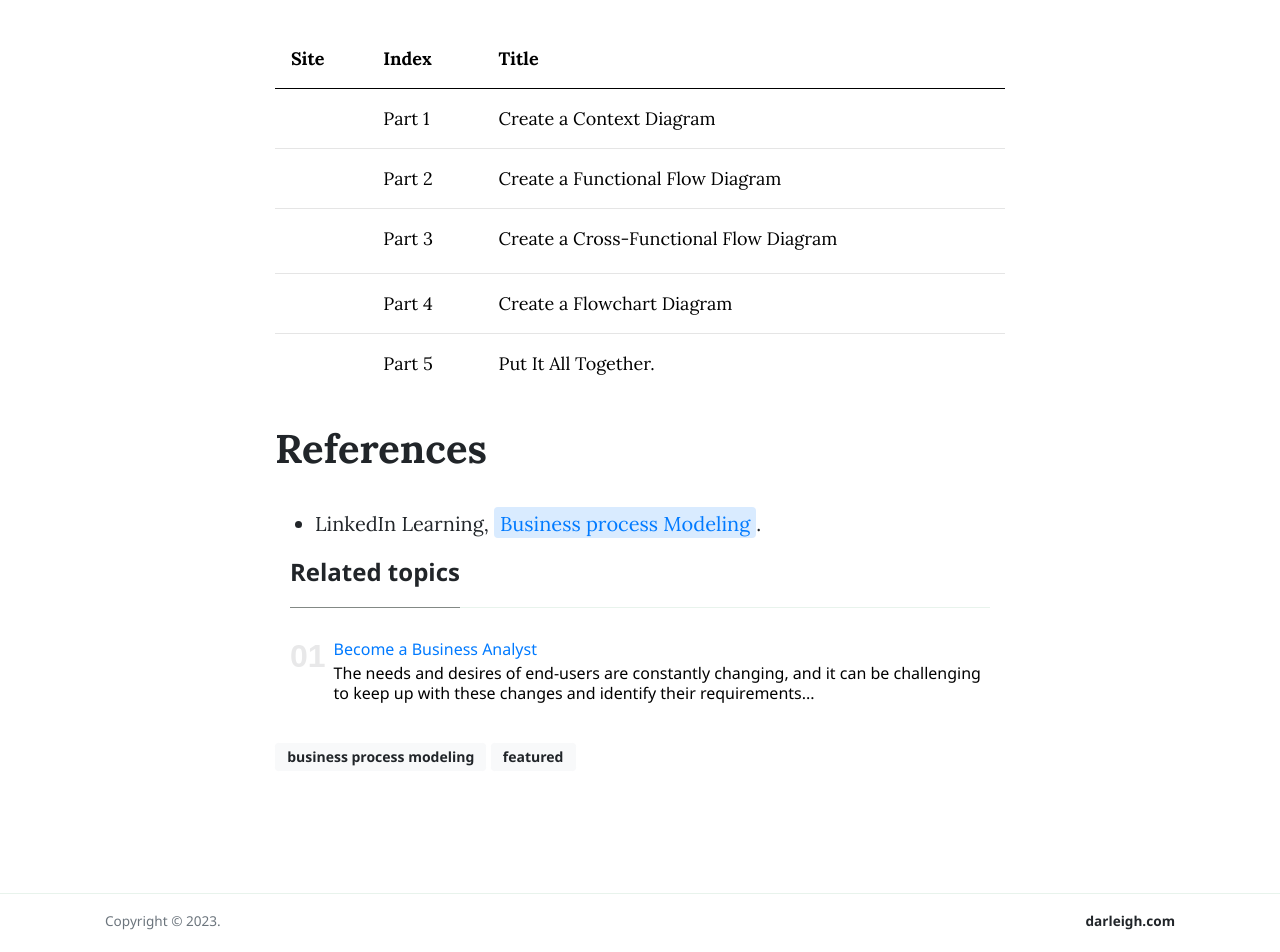
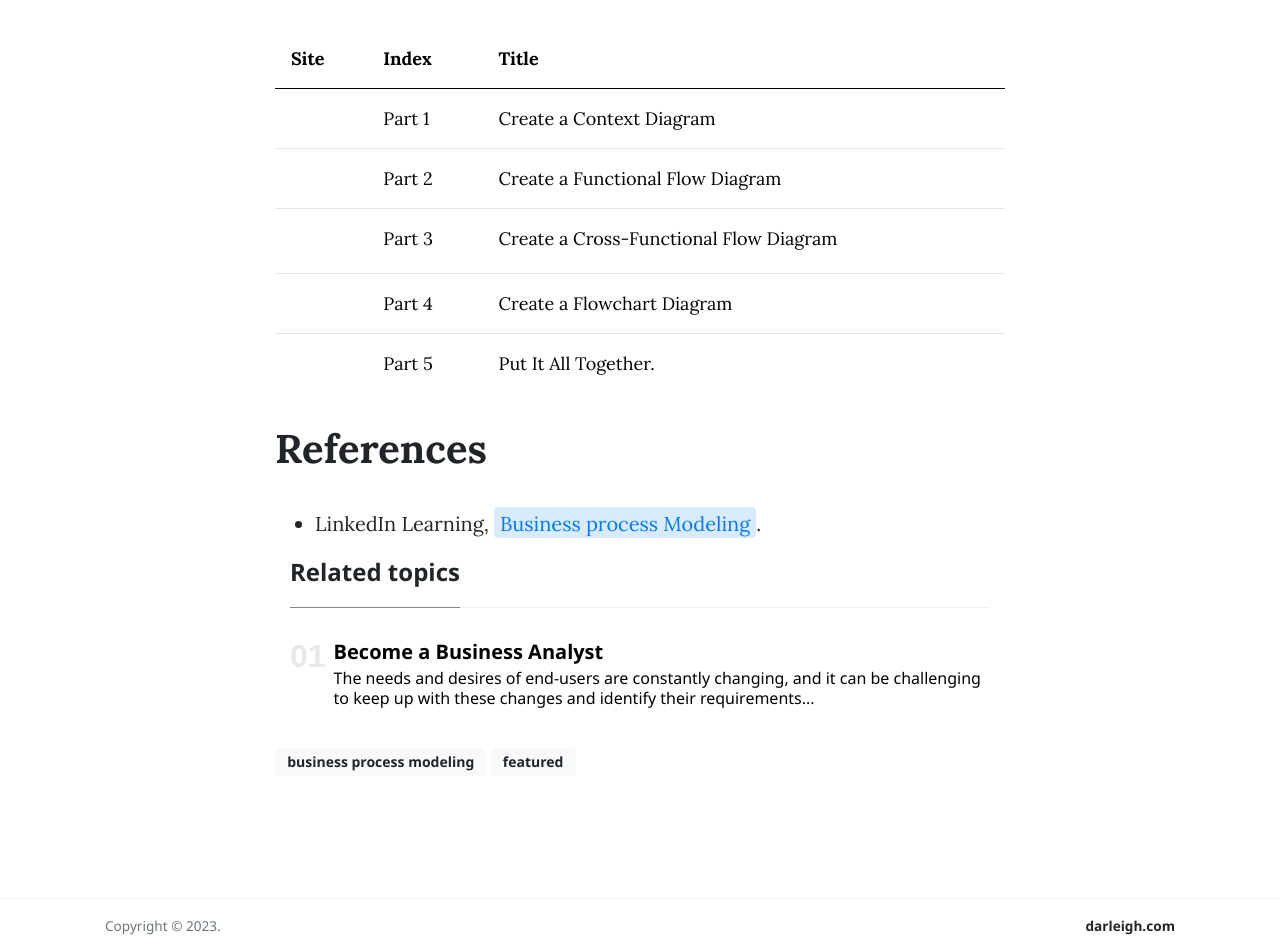
Before and after one commit to darleigh/blog, a Jekyll site: the page built from _posts/2023-03-13-Business-Process-Modeling.md, in a window 1280 px wide and 1400 px high, scrolled down 145 px. Shown: the part 448-1400 px from the top of the window. Built offline with Jekyll 4.4.1, drawn with Linux system fonts in a browser that asks for light colours; nearby versions of some CDN libraries; comment, search, counter and statistics services are not loaded.

Commit message:
Update theme.css

```diff
--- a/assets/css/theme.css
+++ b/assets/css/theme.css
@@ -7,22 +7,17 @@
 	position: relative;
 }
 
-.article-post .footnote a:before, .reversefootnote a:before{
-	position: absolute;
-	top: -0.1em;
-	left: -0.2em;
-	font-size: 80%;
-	padding: 0.2em 0.3em 0em 0.3em;
-	border-radius: 10%;
-	background: #D9EBFF;
-	color: var(--primary);
-	font-weight: bold;
-	transition: all 0.3s ease;
-}
 .article-post .footnote a:hover:before, .reversefootnote a:hover:before {
 	background: var(--primary);
 	color: #D9EBFF;
   } */
+  .article-post a.footnote,a.reversefootnote{
+	font-size: 90%;
+	padding: 0em 0.2em 0em 0.2em;
+	border-radius: 2px;
+	/* font-weight: bold; */
+	transition: all 0.3s ease;
+}
 .article-post a {
 	padding: 0.2em 0.3em 0.1em 0.3em;
 	border-radius: 4px;
@@ -39,16 +34,17 @@
 	text-decoration: none;
 }
 
-.article-post .list-featured .postTitle h6{
+a.postTitle {
 	font-size: 20px;
 	font-weight: bold;
 	color:black;
-	background-color: white;
 }
-.article-post .list-featured .postTitle h6:hover{
-	background-color: white;
+
+a.postTitle:hover{
+	font-size: 20px;
+	font-weight: bold;
 	color:var(--primary);
-	transition: all 0.5s ease;
+    transition: all 0.3s ease;
 }
 
 table {
```
